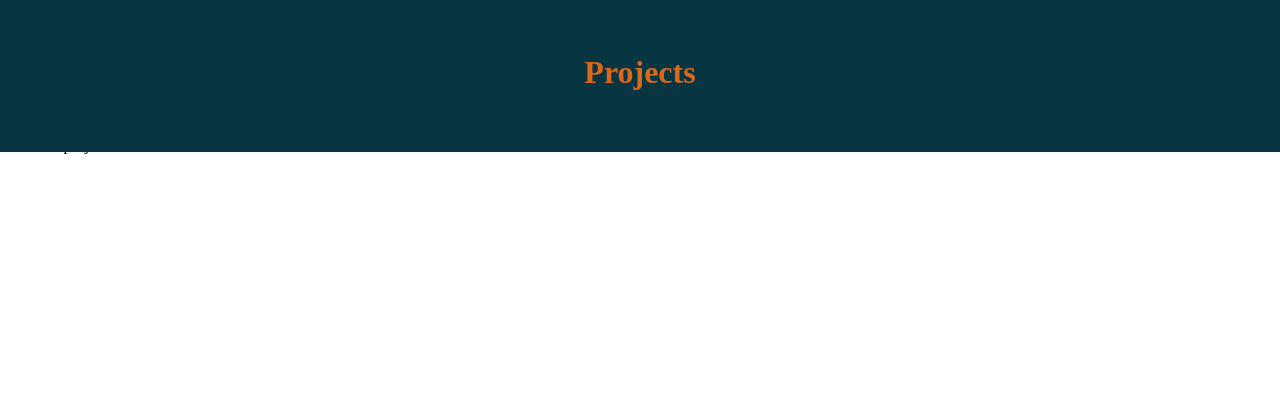
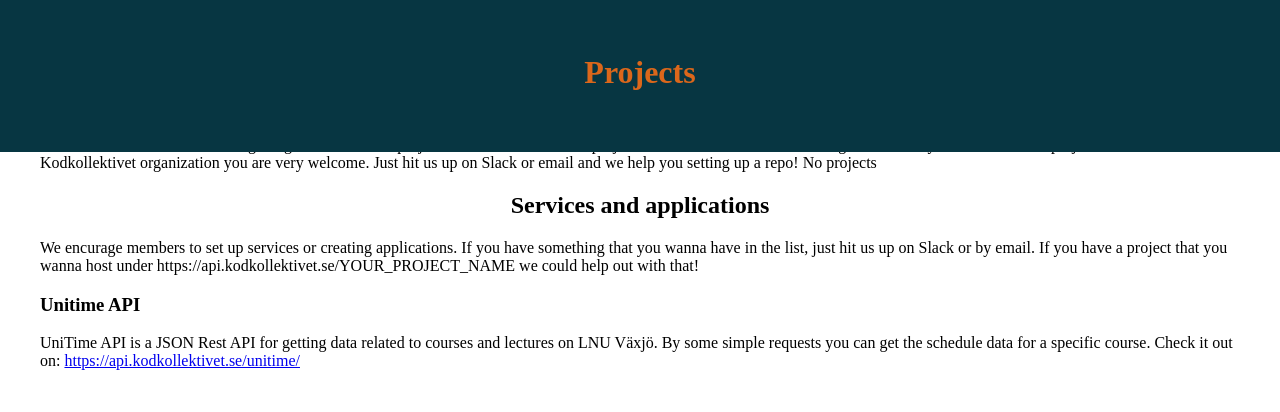
Before and after one commit to Kodkollektivet/kodkollektivet.se, a Django app: page /en/projects/ in a window 1280 px wide. Shown: the top 412 px of the page. Run offline with Django 3.2, Linux system fonts and the light colour scheme; data that the repository does not hold is empty; style sheets or scripts are compiled from the project's sources; some libraries are stand-ins or nearby versions.

Commit message:
Templates updated.
Info about projects and services.
Contact info to Slack.

```diff
--- a/kodkollektivet/templates/base.html
+++ b/kodkollektivet/templates/base.html
@@ -108,7 +108,14 @@
         <section>
           <hr>
           <h3>{% trans "Get in contact" %}:</h3>
-          info@kodkollektivet.se</br>
+          Email: info@kodkollektivet.se<br><br>
+          {% trans "We are using Slack" %}, <a href="https://kodkollektivet.slack.com">
+            https://kodkollektivet.slack.com
+          </a><br>
+          {% blocktrans %}
+          As for now you need to send a mail to info@kodkollektivet.se and get an invite!
+          Talk to you on Slack!
+          {% endblocktrans %}
         </section>
       </aside>
 
--- a/kodkollektivet/templates/projects/projects.html
+++ b/kodkollektivet/templates/projects/projects.html
@@ -1,6 +1,15 @@
 {% extends 'base.html' %}
+{% load i18n %}
 
 {% block content %}
+
+{% blocktrans %}
+Members of Kodkollektivet can get together and create projects.
+Below is a list of the projects that we have in our GitHub organization.
+If you wanna make a project within the Kodkollektivet organization you are
+very welcome. Just hit us up on Slack or email and we help you setting up a repo!
+{% endblocktrans %}
+
 
 {% if object_list %}
 
@@ -16,4 +25,25 @@
     No projects
     {% endif %}
 
+    <article>
+    <h2 align="center">{% trans "Services and applications" %}</h2>
+    <p>
+      {% blocktrans %}
+      We encurage members to set up services or creating applications.
+      If you have something that you wanna have in the list, just hit us up
+      on Slack or by email. If you have a project that you wanna host
+      under https://api.kodkollektivet.se/YOUR_PROJECT_NAME we could help
+      out with that!
+      {% endblocktrans %}
+    </p>
+
+    <h3>Unitime API</h3>
+    <p>UniTime API is a JSON Rest API for getting data related to courses
+      and lectures on LNU Växjö.
+      By some simple requests you can get the schedule data for a specific course.
+      Check it out on: <a href="https://api.kodkollektivet.se/unitime/">https://api.kodkollektivet.se/unitime/</a>
+    </p>
+    </article>
+
+
 {% endblock %}
```
Also changed, not shown: kodkollektivet/locale/en/LC_MESSAGES/django.po, kodkollektivet/locale/sv/LC_MESSAGES/django.po, 2 other files. Lines whose indentation alone changed are shown as unchanged.
